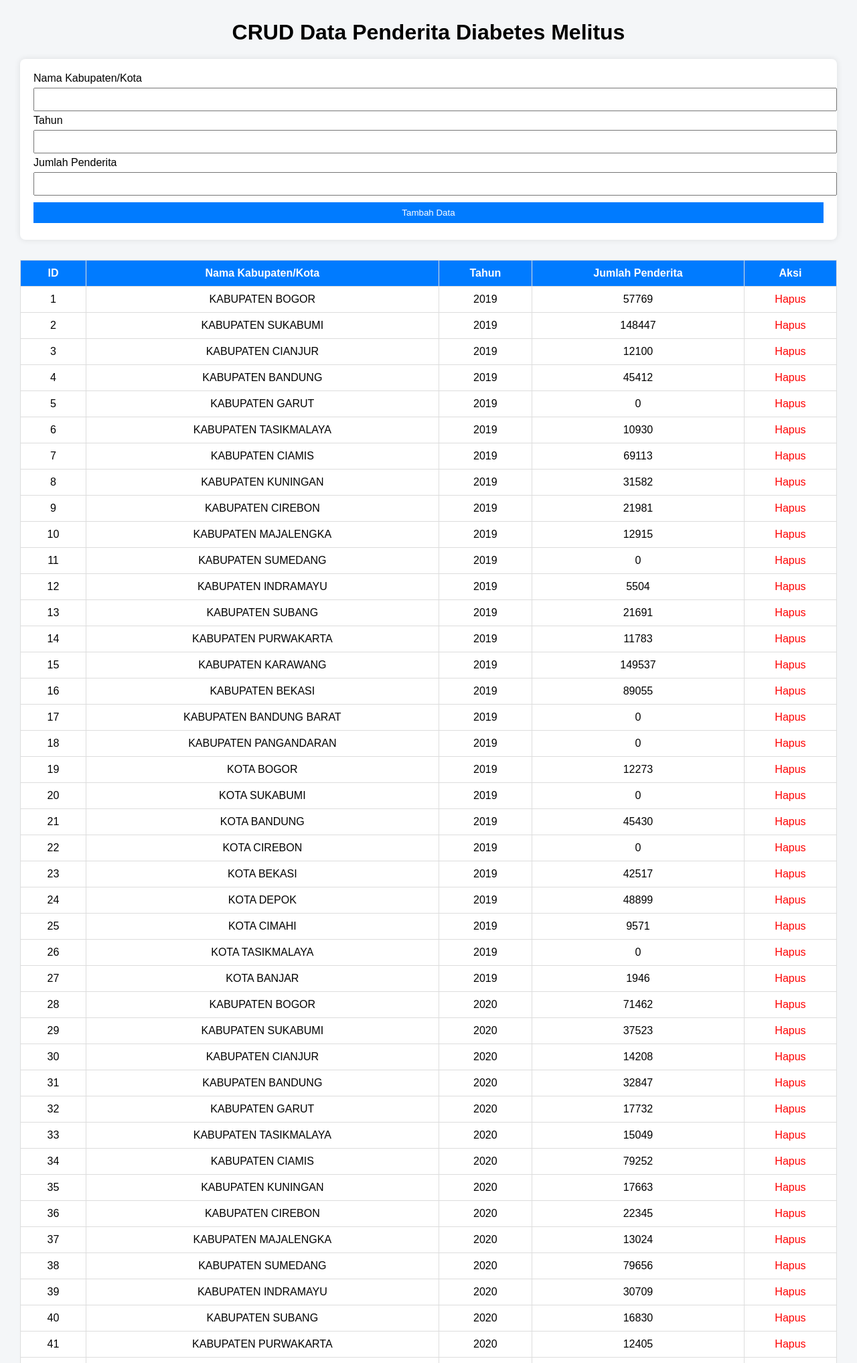
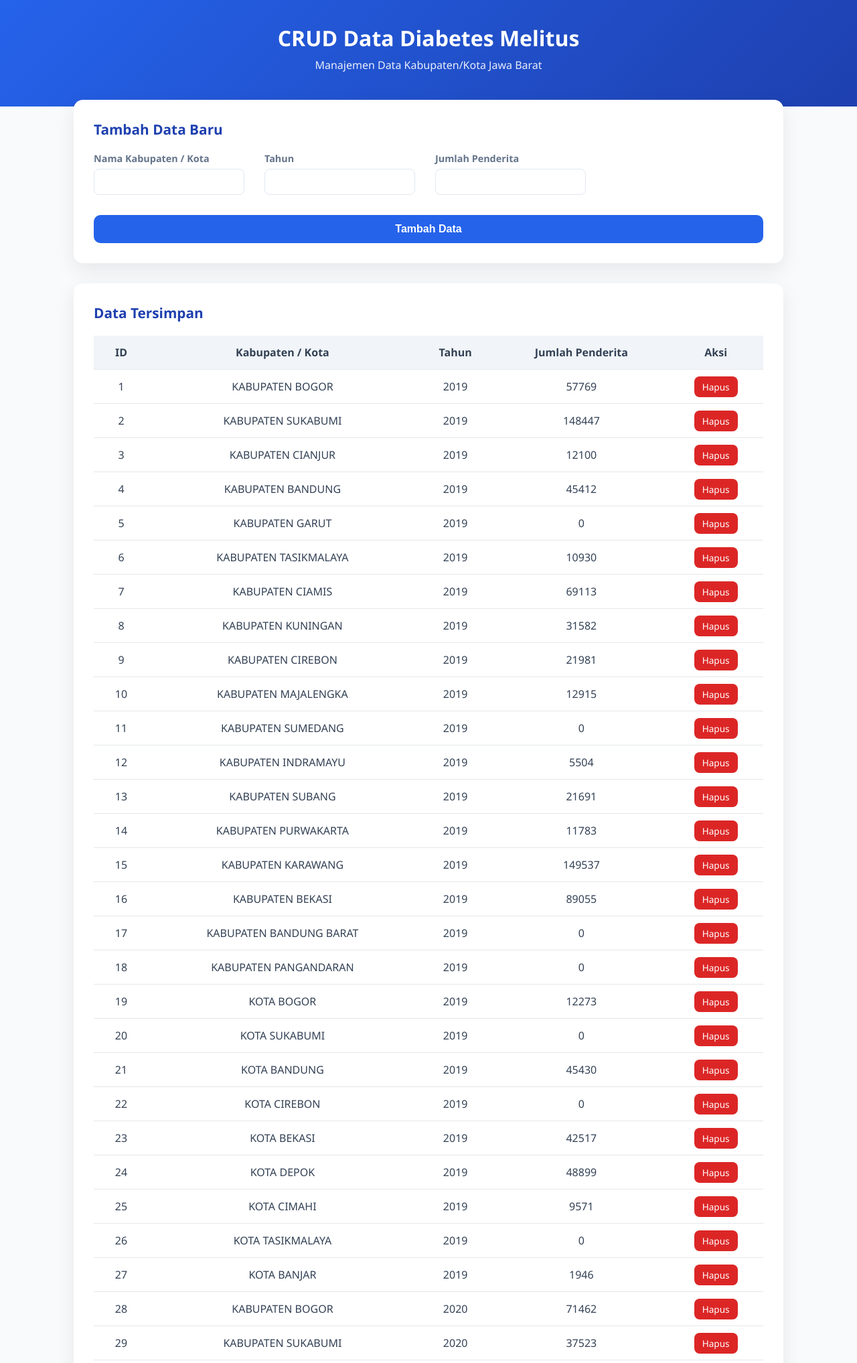
Before and after one commit to mr-kar/klmpk_pemdas, a Flask app: page /crud in a window 1280 px wide. Shown: the top 2035 px of the page at 67% size. Run offline with Flask 3, Linux system fonts and the light colour scheme; data comes from the database, SQL or seed files in the repository.

Commit message:
Update halaman index dan CRUD oleh Fikhar

```diff
--- a/templates/crud.html
+++ b/templates/crud.html
@@ -1,92 +1,208 @@
 <!DOCTYPE html>
-<html>
+<html lang="id">
     <head>
-        <title>CRUD Data Diabetes Melitus</title>
+        <meta charset="UTF-8">
+        <title>CRUD Data | Analisis DM Jawa Barat</title>
         <style>
-        body {
-            font-family: Arial, sans-serif;
-            margin: 30px;
-            background-color: #f4f6f8;
+        :root {
+            --primary: #2563eb;
+            --primary-dark: #1e40af;
+            --bg: #f8fafc;
+            --card: #ffffff;
+            --text: #334155;
+            --muted: #64748b;
+            --danger: #dc2626;
         }
 
-        h1 {
+        * {
+            box-sizing: border-box;
+        }
+
+        body {
+            margin: 0;
+            font-family: "Segoe UI", system-ui, -apple-system, sans-serif;
+            background-color: var(--bg);
+            color: var(--text);
+        }
+
+        header {
+            background: linear-gradient(135deg, var(--primary), var(--primary-dark));
+            color: white;
+            padding: 35px 20px;
             text-align: center;
         }
 
-        form {
-            background: white;
-            padding: 20px;
-            margin-bottom: 30px;
-            border-radius: 8px;
-            box-shadow: 0 0 10px rgba(0,0,0,0.1);
+        header h1 {
+            margin: 0;
+            font-size: 2rem;
+            font-weight: 700;
         }
 
-        input, button {
-            padding: 8px;
-            margin: 5px 0;
-            width: 100%;
+        header p {
+            margin-top: 8px;
+            font-size: 1rem;
+            opacity: 0.9;
+        }
+
+        main {
+            max-width: 1100px;
+            margin: -30px auto 40px;
+            padding: 20px;
+        }
+
+        .card {
+            background-color: var(--card);
+            border-radius: 14px;
+            padding: 30px;
+            box-shadow: 0 10px 30px rgba(0, 0, 0, 0.08);
+            margin-bottom: 30px;
+        }
+
+        .card h2 {
+            margin-top: 0;
+            margin-bottom: 20px;
+            font-size: 1.3rem;
+            color: var(--primary-dark);
+        }
+
+        form {
+            display: grid;
+            grid-template-columns: repeat(auto-fit, minmax(220px, 1fr));
+            gap: 20px;
+        }
+
+        label {
+            font-weight: 600;
+            font-size: 0.9rem;
+            margin-bottom: 6px;
+            display: block;
+            color: var(--muted);
+        }
+
+        input {
+            padding: 10px 12px;
+            border-radius: 8px;
+            border: 1px solid #e2e8f0;
+            font-size: 0.95rem;
+        }
+
+        input:focus {
+            outline: none;
+            border-color: var(--primary);
+            box-shadow: 0 0 0 3px rgba(37, 99, 235, 0.15);
         }
 
         button {
-            background-color: #007bff;
+            grid-column: 1 / -1;
+            margin-top: 10px;
+            padding: 12px;
+            background-color: var(--primary);
             color: white;
             border: none;
+            border-radius: 10px;
+            font-size: 1rem;
+            font-weight: 600;
             cursor: pointer;
+            transition: all 0.25s ease;
         }
 
         button:hover {
-            background-color: #0056b3;
+            background-color: var(--primary-dark);
+            transform: translateY(-2px);
         }
 
         table {
             width: 100%;
             border-collapse: collapse;
-            background: white;
+            margin-top: 10px;
         }
 
         th, td {
-            border: 1px solid #ddd;
-            padding: 10px;
+            padding: 14px 12px;
             text-align: center;
         }
 
         th {
-            background-color: #007bff;
-            color: white;
+            background-color: #f1f5f9;
+            font-weight: 700;
+            color: var(--secondary);
         }
 
-        a {
+        tr {
+            border-bottom: 1px solid #e5e7eb;
+        }
+
+        tr:hover {
+            background-color: #f8fafc;
+        }
+
+        .btn-delete {
+            color: white;
+            background-color: var(--danger);
+            padding: 6px 12px;
+            border-radius: 8px;
+            font-size: 0.85rem;
             text-decoration: none;
-            color: red;
+            transition: background-color 0.2s ease;
+        }
+
+        .btn-delete:hover {
+            background-color: #b91c1c;
+        }
+
+        footer {
+            text-align: center;
+            font-size: 0.85rem;
+            color: var(--muted);
+            margin-top: 40px;
         }
     </style>
     </head>
     <body>
 
-        <h1>CRUD Data Penderita Diabetes Melitus</h1>
+        <header>
+            <h1>CRUD Data Diabetes Melitus</h1>
+            <p>Manajemen Data Kabupaten/Kota Jawa Barat</p>
+        </header>
+
+        <main>
+            <div class="card">
+                <h2>Tambah Data Baru</h2>
 
                 <form method="POST">
-            <label>Nama Kabupaten/Kota</label>
+                    <div>
+                        <label>Nama Kabupaten / Kota</label>
                         <input type="text" name="nama_kabupaten" required>
+                    </div>
 
+                    <div>
                         <label>Tahun</label>
                         <input type="number" name="tahun" required>
+                    </div>
 
+                    <div>
                         <label>Jumlah Penderita</label>
                         <input type="number" name="jumlah_penderita" required>
+                    </div>
 
                     <button type="submit">Tambah Data</button>
                 </form>
+            </div>
+
+            <div class="card">
+                <h2>Data Tersimpan</h2>
 
                 <table>
+                    <thead>
                         <tr>
                             <th>ID</th>
-                <th>Nama Kabupaten/Kota</th>
+                            <th>Kabupaten / Kota</th>
                             <th>Tahun</th>
                             <th>Jumlah Penderita</th>
                             <th>Aksi</th>
                         </tr>
-
+                    </thead>
+                    <tbody>
                         {% for row in data %}
                         <tr>
                             <td>{{ row.id }}</td>
@@ -94,11 +210,21 @@
                             <td>{{ row.tahun }}</td>
                             <td>{{ row.jumlah_penderita }}</td>
                             <td>
-                    <a href="{{ url_for('delete', id=row.id) }}">Hapus</a>
+                                <a class="btn-delete"
+                                    href="{{ url_for('delete', id=row.id) }}">
+                                    Hapus
+                                </a>
                             </td>
                         </tr>
                         {% endfor %}
+                    </tbody>
                 </table>
+            </div>
+        </main>
+
+        <footer>
+            © 2025 • Analisis Diabetes Melitus Jawa Barat
+        </footer>
 
     </body>
 </html>
```
Also changed, not shown: templates/index.html (+101 -25 lines). Lines whose indentation alone changed are shown as unchanged.
